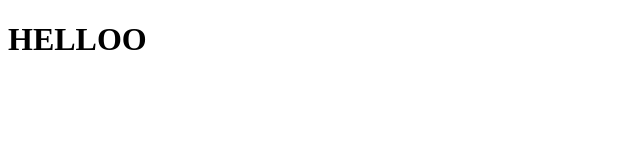
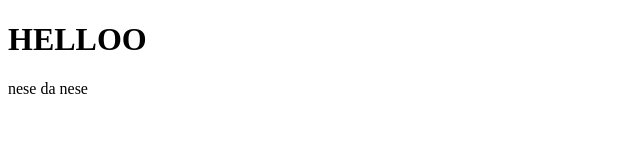
Before and after one commit to genie78/Youtube-video-downloader, a plain HTML site: page index.html in a window 1280 px wide. Shown: the full height of the page, 0-640 px from the left. Drawn offline with Linux system fonts and the light colour scheme.

Commit message:
nese yeni deyisiklik

```diff
--- a/index.html
+++ b/index.html
@@ -8,5 +8,6 @@
 </head>
 <body>
     <h1>HELLOO</h1>
+    <p>nese da nese </p>
 </body>
 </html>
```
